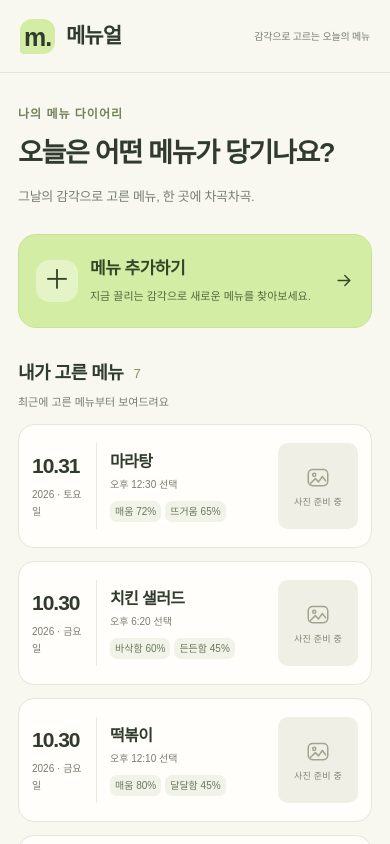
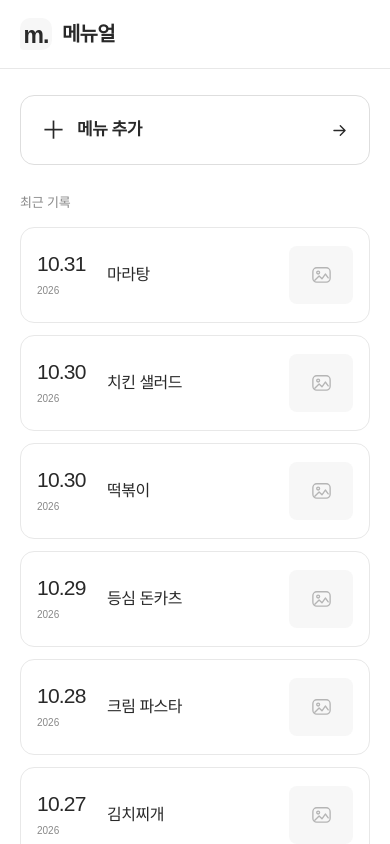
Before and after one commit to jung27/menuer, a Next.js app: page / in a window 390 px wide. Shown: the top 844 px of the page. Built offline with nearby package versions, Linux system fonts and the light colour scheme.

Commit message:
style: 홈 화면을 무채색 박스형 목록으로 정리

```diff
--- a/features/menu-history/FoodPhoto.tsx
+++ b/features/menu-history/FoodPhoto.tsx
@@ -19,7 +19,7 @@ export default function FoodPhoto({ name, imageUrl }: FoodPhotoProps) {
           src={imageUrl}
           alt={`${name} 사진`}
           fill
-          sizes="(max-width: 600px) 80px, 144px"
+          sizes="(max-width: 600px) 64px, (max-width: 760px) 96px, 120px"
           unoptimized
           className="mh-food-image"
           onError={() => setFailedUrl(imageUrl)}
@@ -31,7 +31,6 @@ export default function FoodPhoto({ name, imageUrl }: FoodPhotoProps) {
             <circle cx="8.5" cy="10" r="1.5" stroke="currentColor" strokeWidth="1.4" />
             <path d="m5 18 4.5-4.5 3 3 3.5-5 3 4" stroke="currentColor" strokeWidth="1.4" strokeLinecap="round" strokeLinejoin="round" />
           </svg>
-          <span>사진 준비 중</span>
         </div>
       )}
     </div>
--- a/features/menu-history/MenuHistoryHome.css
+++ b/features/menu-history/MenuHistoryHome.css
@@ -1,133 +1,85 @@
 /* All selectors belong to the mh- namespace to isolate this feature. */
 .mh-page {
-  --ivory: #f8f7f0;
-  --paper: #fffefa;
-  --ink: #303b2e;
-  --muted: #777e70;
-  --line: #e5e6da;
-  --lime: #d4eda5;
+  --background: #fff;
+  --paper: #fff;
+  --ink: #292929;
+  --muted: #888;
+  --line: #e8e8e8;
+  --control: #f7f7f7;
   min-height: 100vh;
   flex: 1;
-  background: var(--ivory);
+  background: var(--background);
   color: var(--ink);
   font-family: Arial, "Apple SD Gothic Neo", "Malgun Gothic", sans-serif;
   -webkit-font-smoothing: antialiased;
 }
-
 .mh-page * { box-sizing: border-box; }
 .mh-page a { text-decoration: none; }
-.mh-page a:focus-visible { outline: 3px solid #789b47; outline-offset: 6px; }
+.mh-page a:focus-visible { outline: 3px solid #777; outline-offset: 6px; }
+.mh-sr-only { position: absolute; width: 1px; height: 1px; padding: 0; margin: -1px; overflow: hidden; clip-path: inset(50%); white-space: nowrap; border: 0; }
+.mh-header { border-bottom: 1px solid var(--line); }
+.mh-header-inner { max-width: 1120px; min-height: 80px; margin: auto; padding: 0 40px; display: flex; align-items: center; justify-content: space-between; gap: 24px; }
+.mh-brand { display: inline-flex; align-items: center; gap: 10px; color: var(--ink); font-size: 21px; font-weight: 700; letter-spacing: -.8px; }
+.mh-brand-mark { display: grid; place-items: center; width: 32px; height: 32px; border-radius: 10px 10px 10px 4px; background: var(--control); font-size: 23px; padding-bottom: 3px; }
+.mh-main { max-width: 1120px; margin: auto; padding: 40px 40px 50px; }
+.mh-add-menu { display: flex; align-items: center; gap: 16px; width: 100%; min-height: 84px; padding: 22px 26px; background: var(--paper); border: 1px solid #dedede; border-radius: 16px; color: var(--ink); transition: background 160ms ease, transform 160ms ease; }
+.mh-add-menu:hover { background: var(--control); }
+.mh-add-menu:active { transform: scale(.995); }
+.mh-add-icon { display: grid; place-items: center; width: 28px; height: 28px; flex-shrink: 0; font-size: 27px; line-height: 1; font-weight: 400; }
+.mh-add-title { font-size: 18px; font-weight: 600; letter-spacing: -.5px; }
+.mh-add-arrow { width: 21px; height: 21px; margin-left: auto; flex-shrink: 0; }
+.mh-history-section { margin-top: 36px; }
+.mh-section-heading { margin-bottom: 16px; }
+.mh-section-heading h2 { margin: 0; color: var(--muted); font-size: 13px; font-weight: 500; letter-spacing: -.2px; }
+.mh-history-list { display: grid; gap: 12px; list-style: none; padding: 0; margin: 0; }
+.mh-history-card { display: grid; grid-template-columns: 128px minmax(0, 1fr) 120px; align-items: center; column-gap: 30px; padding: 22px 26px; background: var(--paper); border: 1px solid var(--line); border-radius: 16px; }
+.mh-date-column { display: flex; flex-direction: column; justify-content: center; gap: 6px; font-variant-numeric: tabular-nums; }
+.mh-date-number { font-size: 25px; font-weight: 500; letter-spacing: -.8px; line-height: 1.2; }
+.mh-date-detail { font-size: 11px; color: var(--muted); }
+.mh-menu-column { min-width: 0; }
+.mh-menu-column h3 { margin: 0; font-size: 20px; line-height: 1.5; font-weight: 500; letter-spacing: -.5px; overflow-wrap: anywhere; }
+.mh-photo { position: relative; width: 120px; height: 80px; border-radius: 10px; background: var(--control); overflow: hidden; }
+.mh-food-image { object-fit: cover; }
+.mh-photo-placeholder { display: grid; place-items: center; width: 100%; height: 100%; color: #b5b5b5; }
+.mh-empty-state { padding: 58px 20px; border: 1px solid var(--line); border-radius: 16px; text-align: center; color: var(--muted); font-size: 14px; }
 
-.mh-header { border-bottom: 1px solid var(--line); }
-.mh-header-inner {
-  max-width: 1120px;
-  min-height: 92px;
-  margin: 0 auto;
-  padding: 0 40px;
-  display: flex;
-  align-items: center;
-  justify-content: space-between;
-  gap: 24px;
-}
-.mh-brand { display: inline-flex; align-items: center; gap: 11px; color: var(--ink); font-size: 23px; font-weight: 750; letter-spacing: -1px; }
-.mh-brand-mark { display: grid; place-items: center; width: 35px; height: 35px; border-radius: 12px 12px 12px 4px; background: var(--lime); font-size: 25px; font-weight: 750; padding-bottom: 4px; }
+/* Existing recommendation entry placeholder. */
 .mh-header-caption { font-size: 13px; color: var(--muted); letter-spacing: -.2px; }
-.mh-main { max-width: 1120px; margin: 0 auto; padding: 56px 40px 30px; }
-.mh-eyebrow { color: #728357; font-size: 12px; font-weight: 600; letter-spacing: 1px; }
-.mh-intro h1 { margin: 12px 0 13px; font-size: clamp(28px, 3.3vw, 40px); font-weight: 700; line-height: 1.4; letter-spacing: -1.8px; }
-.mh-intro-description { color: var(--muted); font-size: 15px; line-height: 1.7; letter-spacing: -.3px; }
-.mh-add-menu {
-  display: flex;
-  align-items: center;
-  gap: 22px;
-  width: 100%;
-  margin-top: 32px;
-  padding: 26px 30px;
-  background: var(--lime);
-  border: 1px solid #c7e294;
-  border-radius: 22px;
-  color: #344526;
-  transition: background 160ms ease, transform 160ms ease, box-shadow 160ms ease;
-}
-.mh-add-menu:hover { background: #cce89a; box-shadow: 0 5px 16px #5f772410; }
-.mh-add-menu:active { transform: scale(.993); }
-.mh-add-icon { display: grid; place-items: center; flex-shrink: 0; width: 54px; height: 54px; border-radius: 18px; background: #ffffff61; font-size: 32px; line-height: 1; }
-.mh-add-copy { display: grid; gap: 7px; }
-.mh-add-title { font-size: 21px; font-weight: 700; letter-spacing: -.5px; }
-.mh-add-description { font-size: 13px; line-height: 1.6; color: #52653d; }
-.mh-add-arrow { margin-left: auto; flex-shrink: 0; }
-.mh-history-section { margin-top: 46px; }
-.mh-section-heading { display: flex; justify-content: space-between; align-items: center; gap: 16px; margin-bottom: 18px; }
-.mh-section-heading h2 { display: flex; align-items: center; gap: 10px; font-size: 19px; font-weight: 700; letter-spacing: -.5px; }
-.mh-section-heading h2 span { font-size: 13px; font-weight: 500; color: #829366; }
-.mh-section-heading > p { font-size: 12px; color: var(--muted); }
-.mh-history-list { display: grid; gap: 13px; list-style: none; padding: 0; margin: 0; }
-.mh-history-card { display: grid; grid-template-columns: 140px minmax(0, 1fr) 144px; align-items: center; column-gap: 30px; padding: 22px 26px; background: var(--paper); border: 1px solid var(--line); border-radius: 20px; }
-.mh-date-column { display: flex; flex-direction: column; align-self: stretch; justify-content: center; gap: 7px; border-right: 1px solid #e9eadf; font-variant-numeric: tabular-nums; }
-.mh-date-number { font-size: 29px; font-weight: 600; letter-spacing: -1px; line-height: 1.2; }
-.mh-date-detail { font-size: 11px; color: var(--muted); }
-.mh-menu-column { min-width: 0; padding: 2px 0; }
-.mh-menu-column h3 { font-size: 21px; line-height: 1.5; font-weight: 650; letter-spacing: -.6px; overflow-wrap: anywhere; }
-.mh-chosen-time { margin-top: 3px; font-size: 12px; color: var(--muted); }
-.mh-sense-list { display: flex; flex-wrap: wrap; gap: 6px; padding: 0; margin: 12px 0 0; list-style: none; }
-.mh-sense-list li { background: #f1f3e9; border-radius: 7px; padding: 4px 8px; color: #6a765a; font-size: 11px; line-height: 1.5; }
-.mh-photo { position: relative; width: 144px; height: 106px; border-radius: 13px; background: #f0efe6; overflow: hidden; }
-.mh-food-image { object-fit: cover; }
-.mh-photo-placeholder { display: flex; flex-direction: column; align-items: center; justify-content: center; gap: 8px; width: 100%; height: 100%; color: #a1a58f; }
-.mh-photo-placeholder span { color: #7e846f; font-size: 10px; letter-spacing: .2px; }
-.mh-footer { padding: 36px 0 8px; font-size: 12px; color: #8e9483; text-align: center; }
-.mh-empty-state { display: grid; justify-items: center; gap: 12px; padding: 64px 24px; text-align: center; background: var(--paper); border: 1px dashed #d7ddca; border-radius: 20px; }
-.mh-empty-mark { color: #a5b98b; font-size: 36px; }
-.mh-empty-state h3 { font-size: 18px; font-weight: 600; }
-.mh-empty-state p { color: var(--muted); font-size: 14px; line-height: 1.7; }
+.mh-eyebrow { color: var(--muted); font-size: 12px; font-weight: 600; letter-spacing: 1px; }
 .mh-entry-main { max-width: 1120px; margin: 0 auto; padding: 38px 40px 72px; }
 .mh-back-link { display: inline-flex; min-height: 44px; align-items: center; color: var(--muted); font-size: 14px; }
 .mh-entry-card { max-width: 600px; margin: 28px auto 0; padding: 58px 38px; text-align: center; border: 1px solid var(--line); border-radius: 28px; background: var(--paper); }
-.mh-entry-mark { display: grid; place-items: center; width: 64px; height: 64px; margin: 0 auto 26px; border-radius: 23px; color: #4f6835; background: var(--lime); font-size: 33px; }
+.mh-entry-mark { display: grid; place-items: center; width: 64px; height: 64px; margin: 0 auto 26px; border-radius: 23px; color: var(--ink); background: var(--control); font-size: 33px; }
 .mh-entry-card h1 { margin-top: 15px; font-size: 33px; line-height: 1.5; font-weight: 700; letter-spacing: -1px; }
 .mh-entry-description { margin-top: 18px; color: var(--muted); font-size: 15px; line-height: 1.9; }
-.mh-return-button { display: inline-flex; justify-content: center; align-items: center; gap: 24px; margin-top: 30px; padding: 15px 25px; color: #344526; background: var(--lime); border-radius: 12px; font-size: 14px; font-weight: 600; min-height: 48px; }
-.mh-return-button:hover { background: #cce89a; }
-
-@media (min-width: 1600px) { .mh-main { padding-top: 68px; } }
+.mh-return-button { display: inline-flex; justify-content: center; align-items: center; gap: 24px; margin-top: 30px; padding: 15px 25px; color: var(--ink); background: var(--control); border-radius: 12px; font-size: 14px; font-weight: 600; min-height: 48px; }
+.mh-return-button:hover { background: #eee; }
 @media (max-width: 760px) {
-  .mh-header-inner { min-height: 78px; padding-inline: 24px; }
-  .mh-main { padding: 38px 24px 24px; }
-  .mh-history-card { grid-template-columns: 106px minmax(0, 1fr) 112px; column-gap: 20px; padding: 20px; }
-  .mh-photo { width: 112px; height: 96px; }
-  .mh-date-number { font-size: 25px; }
-  .mh-menu-column h3 { font-size: 19px; }
+  .mh-header-inner { min-height: 74px; padding-inline: 24px; }
+  .mh-main { padding: 32px 24px 40px; }
+  .mh-history-card { grid-template-columns: 100px minmax(0, 1fr) 96px; column-gap: 22px; }
+  .mh-photo { width: 96px; height: 72px; }
+  .mh-menu-column h3 { font-size: 18px; }
 }
 @media (max-width: 600px) {
-  .mh-header-inner { min-height: 72px; padding-inline: 20px; }
-  .mh-brand { font-size: 21px; }
+  .mh-header-inner { min-height: 68px; padding-inline: 20px; }
+  .mh-brand { font-size: 20px; }
+  .mh-main { padding: 26px 20px 30px; }
+  .mh-add-menu { min-height: 70px; padding: 20px; gap: 12px; border-radius: 14px; }
+  .mh-add-title { font-size: 17px; }
+  .mh-add-icon { font-size: 25px; width: 24px; }
+  .mh-add-arrow { width: 19px; }
+  .mh-history-section { margin-top: 28px; }
+  .mh-section-heading { margin-bottom: 14px; }
+  .mh-history-card { grid-template-columns: 60px minmax(0, 1fr) 64px; column-gap: 10px; padding: 18px 16px; border-radius: 14px; }
+  .mh-date-number { font-size: 21px; }
+  .mh-date-detail { font-size: 10px; }
+  .mh-menu-column h3 { font-size: 16px; }
+  .mh-photo { width: 64px; height: 58px; border-radius: 8px; }
+  .mh-photo-placeholder svg { width: 23px; height: 23px; }
   .mh-header-caption { font-size: 10px; }
-  .mh-main { padding: 32px 18px 20px; }
-  .mh-intro h1 { font-size: 27px; letter-spacing: -1.3px; }
-  .mh-intro-description { font-size: 13px; }
-  .mh-add-menu { padding: 21px 17px; gap: 12px; border-radius: 18px; margin-top: 26px; }
-  .mh-add-icon { width: 42px; height: 42px; border-radius: 14px; font-size: 27px; }
-  .mh-add-title { font-size: 17px; }
-  .mh-add-description { font-size: 11px; }
-  .mh-add-arrow { width: 20px; }
-  .mh-history-section { margin-top: 32px; }
-  .mh-section-heading { align-items: flex-start; flex-direction: column; gap: 7px; margin-bottom: 14px; }
-  .mh-section-heading h2 { font-size: 18px; }
-  .mh-section-heading > p { font-size: 11px; }
-  .mh-history-card { grid-template-columns: 65px minmax(0, 1fr) 80px; column-gap: 13px; padding: 18px 13px; border-radius: 16px; }
-  .mh-date-column { gap: 7px; }
-  .mh-date-number { font-size: 21px; }
-  .mh-date-detail { font-size: 10px; max-width: 50px; line-height: 1.7; }
-  .mh-menu-column h3 { font-size: 16px; }
-  .mh-chosen-time { font-size: 10px; }
-  .mh-sense-list { gap: 4px; margin-top: 9px; }
-  .mh-sense-list li { padding: 3px 5px; font-size: 10px; }
-  .mh-photo { width: 80px; height: 86px; border-radius: 10px; }
-  .mh-photo-placeholder { gap: 6px; }
-  .mh-photo-placeholder span { font-size: 9px; }
   .mh-entry-main { padding: 24px 18px 40px; }
   .mh-entry-card { margin-top: 18px; padding: 40px 20px; }
   .mh-entry-card h1 { font-size: 27px; }
-  .mh-empty-state { padding: 44px 20px; }
 }
 @media (prefers-reduced-motion: reduce) { .mh-add-menu { transition: none; } .mh-add-menu:active { transform: none; } }
--- a/features/menu-history/MenuHistoryHome.tsx
+++ b/features/menu-history/MenuHistoryHome.tsx
@@ -34,26 +34,15 @@ export default function MenuHistoryHome({
       <header className="mh-header">
         <div className="mh-header-inner">
           <MenuHistoryBrand />
-          <span className="mh-header-caption">감각으로 고르는 오늘의 메뉴</span>
         </div>
       </header>
 
       <main id="menu-history-content" className="mh-main">
-        <section className="mh-intro" aria-labelledby="menu-history-title">
-          <p className="mh-eyebrow">나의 메뉴 다이어리</p>
-          <h1 id="menu-history-title">오늘은 어떤 메뉴가 당기나요?</h1>
-          <p className="mh-intro-description">
-            그날의 감각으로 고른 메뉴, 한 곳에 차곡차곡.
-          </p>
-
+        <h1 id="menu-history-title" className="mh-sr-only">메뉴 기록</h1>
+        <section aria-label="메뉴 추가">
           <Link href={recommendationHref} className="mh-add-menu">
             <span className="mh-add-icon" aria-hidden="true">＋</span>
-            <span className="mh-add-copy">
-              <span className="mh-add-title">메뉴 추가하기</span>
-              <span className="mh-add-description">
-                지금 끌리는 감각으로 새로운 메뉴를 찾아보세요.
-              </span>
-            </span>
+            <span className="mh-add-title">메뉴 추가</span>
             <svg className="mh-add-arrow" width="25" height="25" viewBox="0 0 24 24" fill="none" aria-hidden="true">
               <path d="M5 12h14m-6-6 6 6-6 6" stroke="currentColor" strokeWidth="1.7" strokeLinecap="round" strokeLinejoin="round" />
             </svg>
@@ -62,8 +51,7 @@ export default function MenuHistoryHome({
 
         <section className="mh-history-section" aria-labelledby="menu-history-list-title">
           <div className="mh-section-heading">
-            <h2 id="menu-history-list-title">내가 고른 메뉴 <span>{history.length}</span></h2>
-            <p>최근에 고른 메뉴부터 보여드려요</p>
+            <h2 id="menu-history-list-title">최근 기록</h2>
           </div>
 
           {history.length > 0 ? (
@@ -76,16 +64,10 @@ export default function MenuHistoryHome({
                     <article className="mh-history-card" aria-label={`${date.fullDate} ${record.name}`}>
                       <time className="mh-date-column" dateTime={record.chosenAt}>
                         <span className="mh-date-number">{date.date}</span>
-                        <span className="mh-date-detail">{date.year} · {date.weekday}</span>
+                        <span className="mh-date-detail">{date.year}</span>
                       </time>
                       <div className="mh-menu-column">
                         <h3>{record.name}</h3>
-                        <p className="mh-chosen-time">{date.time} 선택</p>
-                        {record.senses && record.senses.length > 0 && (
-                          <ul className="mh-sense-list" aria-label="선택한 감각">
-                            {record.senses.slice(0, 2).map((sense) => <li key={sense}>{sense}</li>)}
-                          </ul>
-                        )}
                       </div>
                       <FoodPhoto name={record.name} imageUrl={record.imageUrl} />
                     </article>
@@ -95,14 +77,10 @@ export default function MenuHistoryHome({
             </ol>
           ) : (
             <div className="mh-empty-state">
-              <span className="mh-empty-mark" aria-hidden="true">＋</span>
-              <h3>아직 고른 메뉴가 없어요</h3>
-              <p>위의 메뉴 추가하기를 눌러 첫 메뉴를 찾아볼까요?</p>
+              <p>아직 기록이 없어요.</p>
             </div>
           )}
         </section>
-
-        <footer className="mh-footer">그날의 느낌을, 다시 꺼내보세요.</footer>
       </main>
     </div>
   );
```
